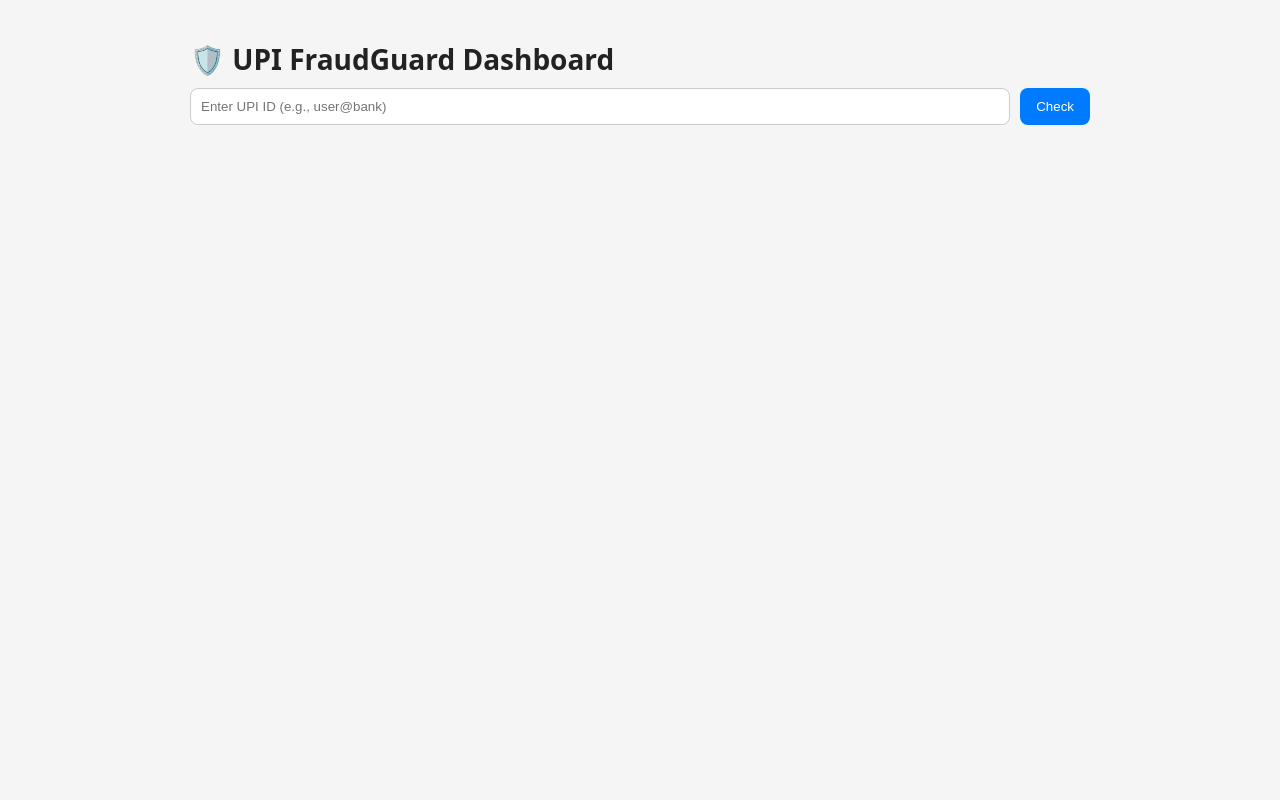
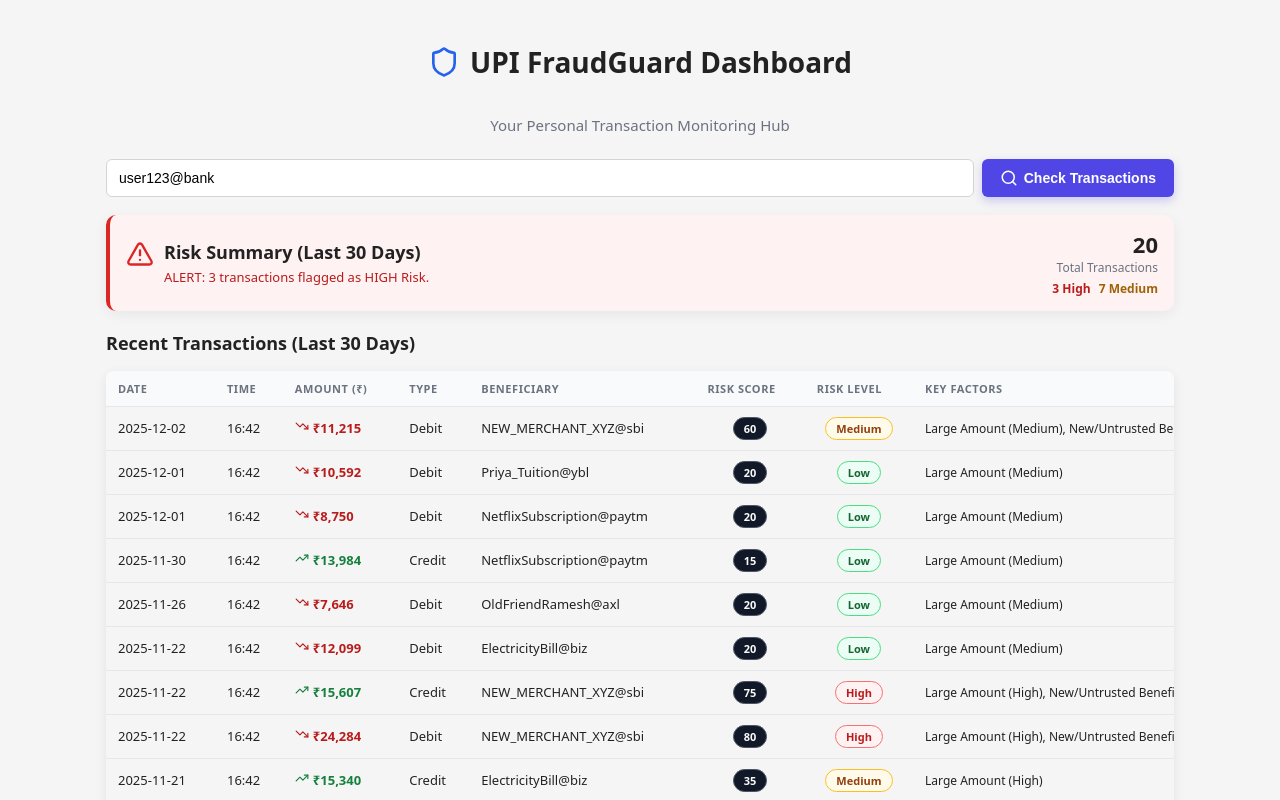
Before and after one commit to sujit-prog/smart_upi_fraud_detection, a Next.js app in the folder frontend/: page / in a window 1280 px wide. Shown: the top 800 px of the page. Built offline with nearby package versions, Linux system fonts and the light colour scheme.

Commit message:
frontend update2

```diff
--- a/frontend/src/app/page.js
+++ b/frontend/src/app/page.js
@@ -1,23 +1,34 @@
-"use client";
-
-import React, { useState, useEffect, useMemo } from "react";
+import React, { useState, useEffect, useMemo } from 'react';
+import {
+  Clock,
+  Shield,
+  Search,
+  TrendingUp,
+  TrendingDown,
+  AlertTriangle,
+  CheckCircle,
+} from 'lucide-react';
 
 // =================================================================
-// Helpers
+// --- BASIC UTILS (no Tailwind) ---
 // =================================================================
 
-const randomInt = (min, max) =>
-  Math.floor(Math.random() * (max - min + 1)) + min;
+// Helper to generate a random number within a range
+const randomInt = (min, max) => Math.floor(Math.random() * (max - min + 1)) + min;
 
+// Mock list of beneficiaries
 const mockBeneficiaries = [
-  "Manoj_KiranaStore@okicici",
-  "Priya_Tuition@ybl",
-  "ElectricityBill@biz",
-  "NetflixSubscription@paytm",
-  "OldFriendRamesh@axl",
-  "NEW_MERCHANT_XYZ@sbi",
+  'Manoj_KiranaStore@okicici',
+  'Priya_Tuition@ybl',
+  'ElectricityBill@biz',
+  'NetflixSubscription@paytm',
+  'OldFriendRamesh@axl',
+  'NEW_MERCHANT_XYZ@sbi',
 ];
 
+/**
+ * Mock transaction data generator.
+ */
 const generateMockTransactions = () => {
   const today = new Date();
   const transactions = [];
@@ -26,20 +37,21 @@ const generateMockTransactions = () => {
     const date = new Date(
       today.getTime() - randomInt(1, 30) * 24 * 60 * 60 * 1000
     );
-
     const amount = randomInt(50, 25000);
     const beneficiary =
       mockBeneficiaries[randomInt(0, mockBeneficiaries.length - 1)];
+    const isNewBeneficiary = beneficiary.includes('NEW_MERCHANT');
+    const isLateNight = date.getHours() >= 23 || date.getHours() <= 5;
 
     transactions.push({
       id: `TXN${Date.now()}-${i}${randomInt(100, 999)}`,
-      date: date.toISOString().split("T")[0],
-      time: date.toTimeString().substring(0, 5),
+      date: date.toISOString().split('T')[0],
+      time: date.toTimeString().split(' ')[0].substring(0, 5),
       amount,
-      type: Math.random() < 0.5 ? "Debit" : "Credit",
+      type: randomInt(0, 1) === 0 ? 'Debit' : 'Credit',
       beneficiary,
-      isNewBeneficiary: beneficiary.includes("NEW_MERCHANT"),
-      isLateNight: date.getHours() >= 23 || date.getHours() <= 5,
+      isNewBeneficiary,
+      isLateNight,
     });
   }
 
@@ -49,165 +61,318 @@ const generateMockTransactions = () => {
   );
 };
 
-const calculateRisk = (txn) => {
+/**
+ * Calculates a risk score (0-100) and assigns a risk level based on transaction properties.
+ */
+const calculateRiskScore = (transaction) => {
   let score = 0;
-  const reasons = [];
+  let factors = [];
 
-  if (txn.amount > 15000) {
+  // Factor 1: High Transaction Amount
+  if (transaction.amount > 15000) {
     score += 35;
-    reasons.push("High Transaction Amount");
-  } else if (txn.amount > 5000) {
+    factors.push('Large Amount (High)');
+  } else if (transaction.amount > 5000) {
     score += 15;
-    reasons.push("Medium Transaction Amount");
+    factors.push('Large Amount (Medium)');
   }
 
-  if (txn.isNewBeneficiary) {
+  // Factor 2: New/Suspicious Beneficiary
+  if (transaction.isNewBeneficiary) {
     score += 40;
-    reasons.push("New Beneficiary");
+    factors.push('New/Untrusted Beneficiary');
   }
 
-  if (txn.isLateNight) {
+  // Factor 3: Time of Day (Late Night/Early Morning is often riskier)
+  if (transaction.isLateNight) {
     score += 20;
-    reasons.push("Odd Transaction Time");
+    factors.push('Unusual Transaction Time (Late Night)');
   }
 
-  if (txn.type === "Debit") score += 5;
+  // Factor 4: Type of transaction (Debits are generally higher risk than Credits)
+  if (transaction.type === 'Debit') {
+    score += 5;
+  }
 
+  // Cap the score at 100
   score = Math.min(score, 100);
 
-  let level = "Low";
-  if (score > 65) level = "High";
-  else if (score > 30) level = "Medium";
+  let level;
+  let colorClass;
+  if (score > 65) {
+    level = 'High';
+    colorClass = 'badge badge-high';
+  } else if (score > 30) {
+    level = 'Medium';
+    colorClass = 'badge badge-medium';
+  } else {
+    level = 'Low';
+    colorClass = 'badge badge-low';
+  }
 
-  return { score, level, reasons };
+  return {
+    score,
+    level,
+    colorClass,
+    factors: factors.length > 0 ? factors.join(', ') : 'Standard Behavior',
+  };
 };
 
 // =================================================================
-// UI Components
+// --- COMPONENTS (plain CSS classes) ---
 // =================================================================
 
-const TransactionForm = ({ upiId, onChange, onFetch, loading }) => (
-  <div style={{ display: "flex", gap: "10px", marginBottom: "20px" }}>
+const TransactionForm = ({ upiId, setUpiId, onFetch, isLoading }) => {
+  return (
+    <div className="tf-container">
       <input
+        type="text"
+        placeholder="Enter UPI ID (e.g., user123@bank)"
         value={upiId}
-      onChange={(e) => onChange(e.target.value)}
-      placeholder="Enter UPI ID (e.g., user@bank)"
-      style={{
-        flex: 1,
-        padding: "10px",
-        borderRadius: "8px",
-        border: "1px solid #ccc",
-      }}
+        onChange={(e) => setUpiId(e.target.value)}
+        className="input-text tf-input"
       />
       <button
         onClick={onFetch}
-      disabled={loading || !upiId}
-      style={{
-        padding: "10px 16px",
-        background: loading ? "#888" : "#007bff",
-        color: "#fff",
-        borderRadius: "8px",
-        border: "none",
-      }}
+        disabled={isLoading || !upiId}
+        className="button button-primary tf-button"
       >
-      {loading ? "Loading..." : "Check"}
+        <Search size={18} />
+        <span style={{ marginLeft: 6 }}>
+          {isLoading ? 'Fetching...' : 'Check Transactions'}
+        </span>
       </button>
     </div>
   );
+};
 
-const TransactionTable = ({ list }) => (
-  <table
-    style={{
-      width: "100%",
-      borderCollapse: "collapse",
-      background: "#fff",
-    }}
+const RiskSummaryCard = ({ transactions }) => {
+  if (!transactions || transactions.length === 0) return null;
+
+  const highRiskCount = transactions.filter(
+    (t) => t.risk.level === 'High'
+  ).length;
+  const mediumRiskCount = transactions.filter(
+    (t) => t.risk.level === 'Medium'
+  ).length;
+  const totalTransactions = transactions.length;
+  const safePercentage = Math.round(
+    ((totalTransactions - highRiskCount) / totalTransactions) * 100
+  );
+
+  const riskMessage =
+    highRiskCount > 0
+      ? `ALERT: ${highRiskCount} transactions flagged as HIGH Risk.`
+      : `Overall security is ${safePercentage}%. No HIGH risk transactions found.`;
+
+  const icon =
+    highRiskCount > 0 ? (
+      <AlertTriangle size={28} className="risk-summary-icon risk-summary-icon--alert" />
+    ) : (
+      <CheckCircle size={28} className="risk-summary-icon risk-summary-icon--ok" />
+    );
+
+  const boxClass =
+    highRiskCount > 0
+      ? 'risk-summary risk-summary--alert'
+      : 'risk-summary risk-summary--ok';
+
+  return (
+    <div className={boxClass}>
+      <div className="risk-summary-main">
+        {icon}
+        <div>
+          <h2 className="risk-summary-title">Risk Summary (Last 30 Days)</h2>
+          <p
+            className={
+              highRiskCount > 0
+                ? 'risk-summary-text risk-summary-text--alert'
+                : 'risk-summary-text risk-summary-text--ok'
+            }
           >
+            {riskMessage}
+          </p>
+        </div>
+      </div>
+      <div className="risk-summary-side">
+        <p className="risk-summary-total">{totalTransactions}</p>
+        <p className="risk-summary-total-label">Total Transactions</p>
+        <div className="risk-summary-badges">
+          <span className="risk-summary-count risk-summary-count--high">
+            {highRiskCount} High
+          </span>
+          <span className="risk-summary-count risk-summary-count--medium">
+            {mediumRiskCount} Medium
+          </span>
+        </div>
+      </div>
+    </div>
+  );
+};
+
+const TransactionTable = ({ transactions }) => {
+  const transactionList = transactions || [];
+
+  return (
+    <div className="table-container">
+      <table className="table">
         <thead>
           <tr>
             {[
-          "Date",
-          "Time",
-          "Amount",
-          "Type",
-          "Beneficiary",
-          "Risk Score",
-          "Level",
-          "Reasons",
-        ].map((h) => (
-          <th
-            key={h}
-            style={{
-              padding: "8px",
-              borderBottom: "2px solid #ddd",
-              textAlign: "left",
-            }}
-          >
-            {h}
+              'Date',
+              'Time',
+              'Amount (₹)',
+              'Type',
+              'Beneficiary',
+              'Risk Score',
+              'Risk Level',
+              'Key Factors',
+            ].map((header) => (
+              <th key={header} scope="col">
+                {header}
               </th>
             ))}
           </tr>
         </thead>
         <tbody>
-      {list.map((t) => (
-        <tr key={t.id}>
-          <td style={{ padding: "8px" }}>{t.date}</td>
-          <td style={{ padding: "8px" }}>{t.time}</td>
-          <td style={{ padding: "8px" }}>₹{t.amount}</td>
-          <td style={{ padding: "8px" }}>{t.type}</td>
-          <td style={{ padding: "8px" }}>{t.beneficiary}</td>
-          <td style={{ padding: "8px" }}>{t.risk.score}</td>
-          <td style={{ padding: "8px" }}>{t.risk.level}</td>
-          <td style={{ padding: "8px" }}>{t.risk.reasons.join(", ")}</td>
+          {transactionList.map((txn) => (
+            <tr key={txn.id}>
+              <td>{txn.date}</td>
+              <td>{txn.time}</td>
+              <td>
+                <span
+                  className={
+                    txn.type === 'Debit' ? 'amount-debit' : 'amount-credit'
+                  }
+                >
+                  {txn.type === 'Debit' ? (
+                    <TrendingDown size={14} style={{ marginRight: 4 }} />
+                  ) : (
+                    <TrendingUp size={14} style={{ marginRight: 4 }} />
+                  )}
+                  ₹{txn.amount.toLocaleString('en-IN')}
+                </span>
+              </td>
+              <td>{txn.type}</td>
+              <td>{txn.beneficiary}</td>
+              <td style={{ textAlign: 'center' }}>
+                <span className="badge badge-neutral">{txn.risk.score}</span>
+              </td>
+              <td style={{ textAlign: 'center' }}>
+                <span className={txn.risk.colorClass}>{txn.risk.level}</span>
+              </td>
+              <td className="table-factors-cell">{txn.risk.factors}</td>
             </tr>
           ))}
         </tbody>
       </table>
-);
 
-// =================================================================
-// Main Page
-// =================================================================
-
-export default function Dashboard() {
-  const [upiId, setUpiId] = useState("");
-  const [txns, setTxns] = useState([]);
-  const [loading, setLoading] = useState(false);
-
-  const fetchTxns = () => {
-    setLoading(true);
-    setTimeout(() => {
-      const generated = generateMockTransactions();
-      const processed = generated.map((t) => ({
-        ...t,
-        risk: calculateRisk(t),
-      }));
-      setTxns(processed);
-      setLoading(false);
-    }, 1000);
-  };
-
-  return (
-    <div style={{ maxWidth: "900px", margin: "40px auto" }}>
-      <h1 style={{ fontSize: "28px", marginBottom: "10px" }}>
-        🛡️ UPI FraudGuard Dashboard
-      </h1>
-
-      <TransactionForm
-        upiId={upiId}
-        onChange={setUpiId}
-        onFetch={fetchTxns}
-        loading={loading}
-      />
-
-      {loading && <p>Analyzing transactions...</p>}
-
-      {txns.length > 0 && (
-        <>
-          <h2 style={{ margin: "20px 0" }}>Recent Transactions</h2>
-          <TransactionTable list={txns} />
-        </>
+      {transactionList.length === 0 && (
+        <div className="status-message status-message--empty">
+          No transactions found for this UPI ID.
+        </div>
       )}
     </div>
   );
+};
+
+// =================================================================
+// --- DASHBOARD PAGE (MAIN EXPORT) ---
+// =================================================================
+
+const DashboardPage = () => {
+  const [upiId, setUpiId] = useState('user123@bank');
+  const [transactions, setTransactions] = useState([]);
+  const [isLoading, setIsLoading] = useState(false);
+  const [error, setError] = useState(null);
+  const [isDataFetched, setIsDataFetched] = useState(false);
+
+  const handleFetchTransactions = () => {
+    if (!upiId) {
+      setError('Please enter a valid UPI ID.');
+      return;
     }
+
+    setIsLoading(true);
+    setError(null);
+    setTransactions([]);
+    setIsDataFetched(false);
+
+    setTimeout(() => {
+      try {
+        const rawTransactions = generateMockTransactions();
+        const processedTransactions = rawTransactions.map((txn) => ({
+          ...txn,
+          risk: calculateRiskScore(txn),
+        }));
+
+        setTransactions(processedTransactions);
+        setIsDataFetched(true);
+      } catch (e) {
+        setError('Failed to process data. Try again.');
+      } finally {
+        setIsLoading(false);
+      }
+    }, 1500);
+  };
+
+  useEffect(() => {
+    handleFetchTransactions();
+  }, []);
+
+  const summaryData = useMemo(() => {
+    if (!isDataFetched || transactions.length === 0) return null;
+    return transactions;
+  }, [transactions, isDataFetched]);
+
+  return (
+    <div className="dashboard-root">
+      <header className="dashboard-header">
+        <div className="dashboard-title-row">
+          <Shield size={32} className="dashboard-icon" />
+          <h1 className="dashboard-title">UPI FraudGuard Dashboard</h1>
+        </div>
+        <p className="dashboard-subtitle">
+          Your Personal Transaction Monitoring Hub
+        </p>
+      </header>
+
+      {/* UPI ID Input Section */}
+      <TransactionForm
+        upiId={upiId}
+        setUpiId={setUpiId}
+        onFetch={handleFetchTransactions}
+        isLoading={isLoading}
+      />
+
+      {/* Loading/Error Messages */}
+      {isLoading && (
+        <div className="status-message status-message--info">
+          <Clock size={16} className="status-icon" />
+          <span>Analyzing UPI transactions...</span>
+        </div>
+      )}
+      {error && (
+        <div className="status-message status-message--error">
+          Error: {error}
+        </div>
+      )}
+
+      {/* Dashboard Content */}
+      {isDataFetched && !isLoading && transactions.length > 0 && (
+        <div className="dashboard-content">
+          <RiskSummaryCard transactions={summaryData} />
+
+          <div>
+            <h2 className="section-title" style={{ marginTop: 8 }}>
+              Recent Transactions (Last 30 Days)
+            </h2>
+            <TransactionTable transactions={transactions} />
+          </div>
+        </div>
+      )}
+    </div>
+  );
+};
+
+export default DashboardPage;
```
Lines whose indentation alone changed are shown as unchanged.
